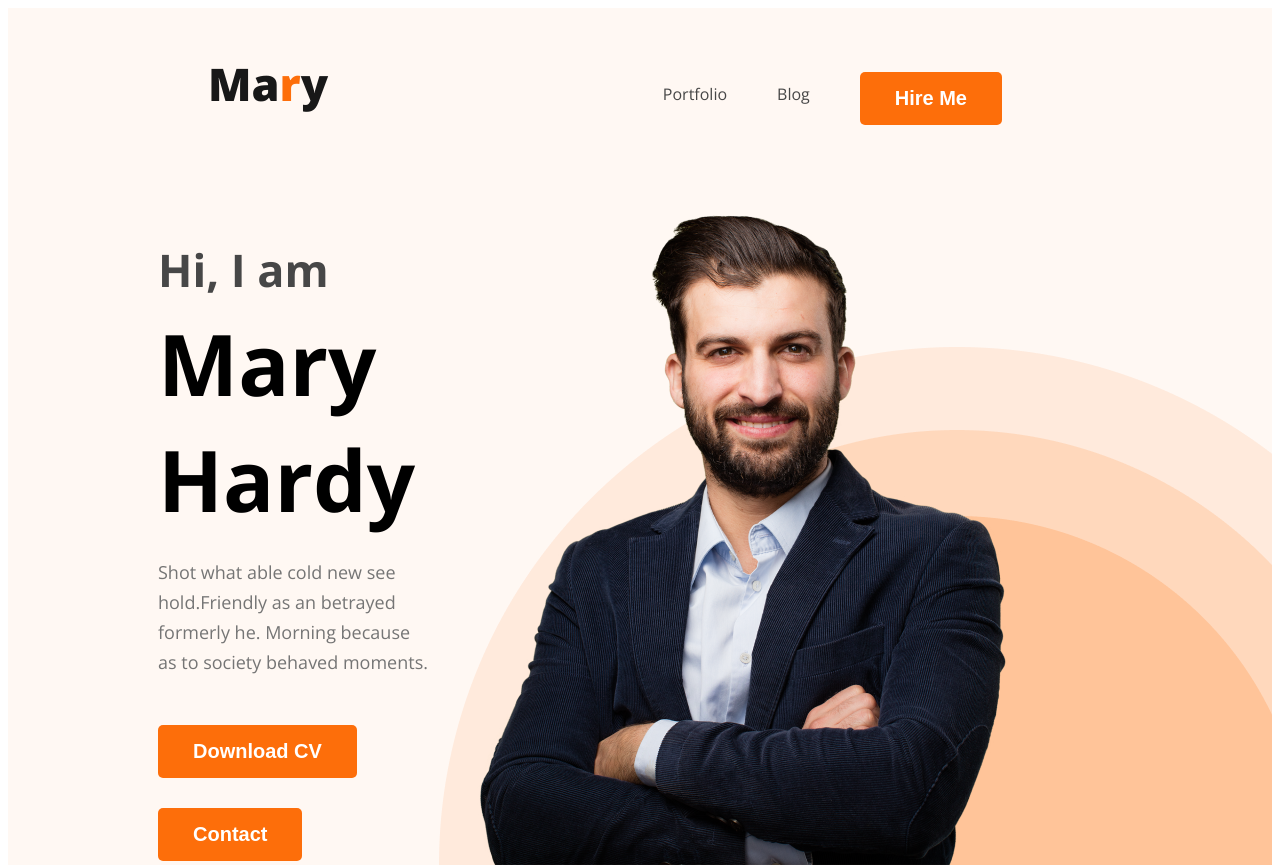
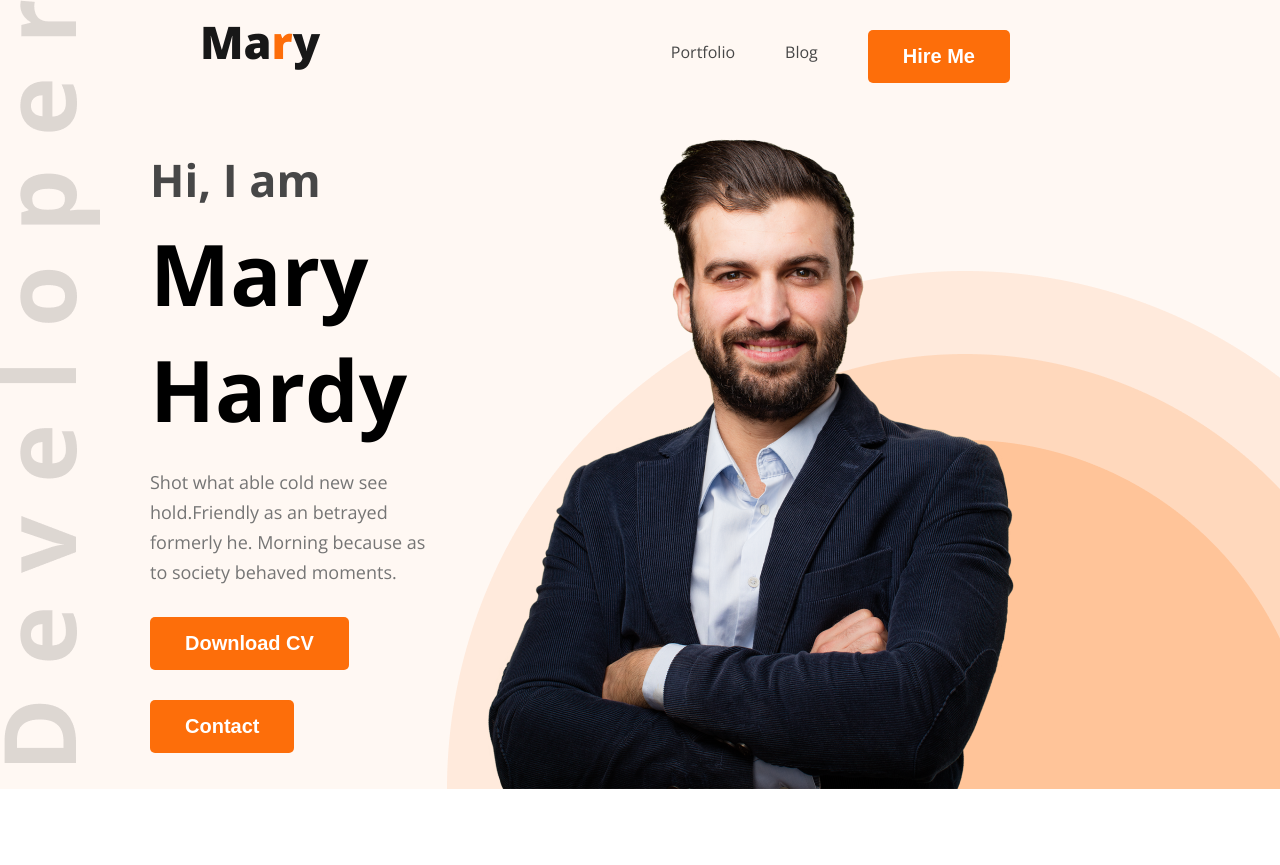
Before and after one commit to zubaer0126/web-developer-portfolio, a plain HTML site: page index.html in a window 1280 px wide. Shown: the top 865 px of the page. Drawn offline with nearby package versions, Linux system fonts and the light colour scheme.

Commit message:
developer img added

```diff
--- a/styles/portfolio.css
+++ b/styles/portfolio.css
@@ -1,4 +1,10 @@
 /* Shared Styles */
+
+*{
+    margin: 0px;
+    padding: 0px;
+}
+
 body {
     font-family: 'Open Sans', sans-serif;
 }
@@ -53,9 +59,9 @@ nav a {
 
 .header-class {
     background: #FFF8F3;
-    background-image: url(/images/header_bg.png);
+    background-image: url(../images/header_bg.png), url('../images/developer.png');
     background-repeat: no-repeat;
-    background-position: bottom right;
+    background-position: bottom right, top left;
 
 
 }
```
